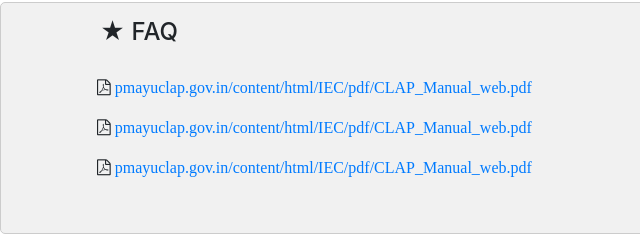
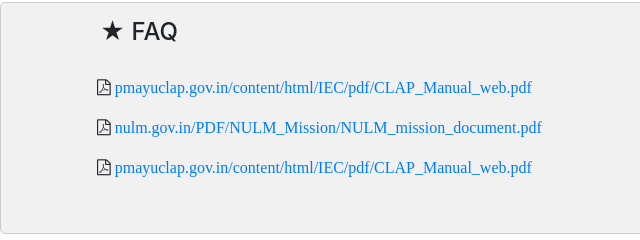
Before and after one commit to Govinda04/pmay, a plain HTML site: page g_faq.html in a window 1280 px wide. Shown: the part 191-431 px from the top of the page, 0-640 px from the left. Drawn offline with nearby package versions, Linux system fonts and the light colour scheme.

Commit message:
faq pdf update

```diff
--- a/g_faq.html
+++ b/g_faq.html
@@ -64,7 +64,7 @@
                                 <td colspan="2"> <i class="fa fa-file-pdf-o" aria-hidden="true"><a href="https://c">  pmayuclap.gov.in/content/html/IEC/pdf/CLAP_Manual_web.pdf</a></i></td>
                             </tr>
                             <tr>
-                                <td colspan="2"> <i class="fa fa-file-pdf-o" aria-hidden="true"><a href="https://c">  pmayuclap.gov.in/content/html/IEC/pdf/CLAP_Manual_web.pdf</a></i></td>
+                                <td colspan="2"> <i class="fa fa-file-pdf-o" aria-hidden="true"><a href="https://nulm.gov.in/PDF/NULM_Mission/NULM_mission_document.pdf">  nulm.gov.in/PDF/NULM_Mission/NULM_mission_document.pdf</a></i></td>
                             </tr>
                             <tr>
                                 <td colspan="2"> <i class="fa fa-file-pdf-o" aria-hidden="true"><a href="https://c">  pmayuclap.gov.in/content/html/IEC/pdf/CLAP_Manual_web.pdf</a></i></td>
```
